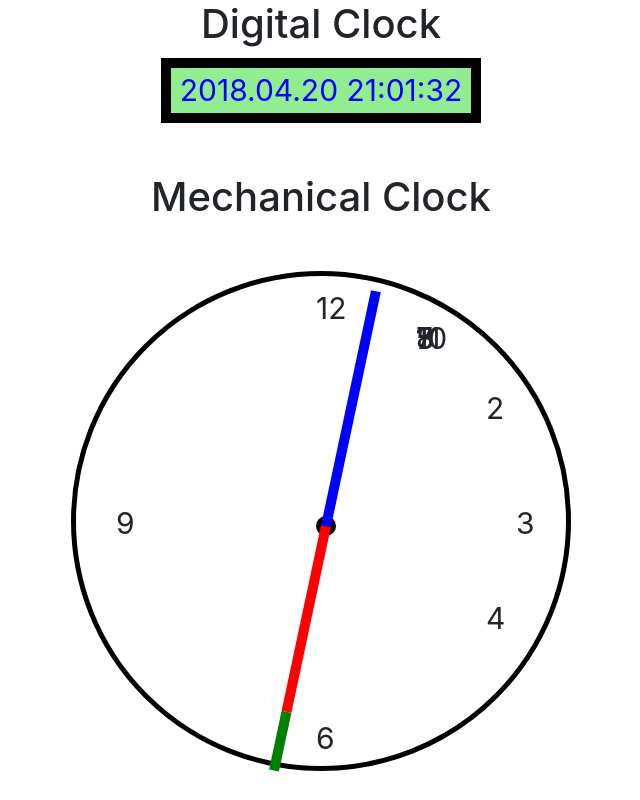
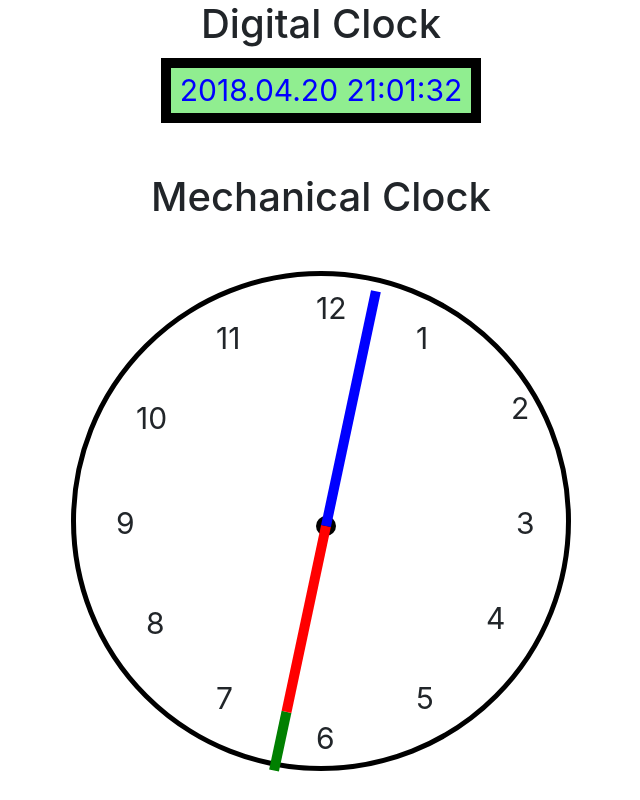
Before and after one commit to Kurolap/Clock, a plain HTML site: page index.html in a window 1280 px wide. Shown: the whole page, without its empty margins (319-959 px from the left). Drawn offline with Linux system fonts and the light colour scheme.

Commit message:
Number's places has been became correct

```diff
--- a/style.css
+++ b/style.css
@@ -62,7 +62,7 @@ body {
 #two {
 	position: absolute;
 	top: 110px;
-	left: 410px;
+	left: 435px;
 }
 #three {
 	position: absolute;
@@ -76,7 +76,7 @@ body {
 }
 #five {
 	position: absolute;
-	top: 40px;
+	top: 400px;
 	left: 340px;
 }
 #six {
@@ -86,13 +86,13 @@ body {
 }
 #seven {
 	position: absolute;
-	top: 40px;
-	left: 340px;
+	top: 400px;
+	left: 140px;
 }
 #eight {
 	position: absolute;
-	top: 40px;
-	left: 340px;
+	top: 325px;
+	left: 70px;
 }
 #nine {
 	position: absolute;
@@ -101,13 +101,13 @@ body {
 }
 #ten {
 	position: absolute;
-	top: 40px;
-	left: 340px;
+	top: 120px;
+	left: 60px;
 }
 #eleven {
 	position: absolute;
 	top: 40px;
-	left: 340px;
+	left: 140px;
 }
 #twelve {
 	position: absolute;
```
